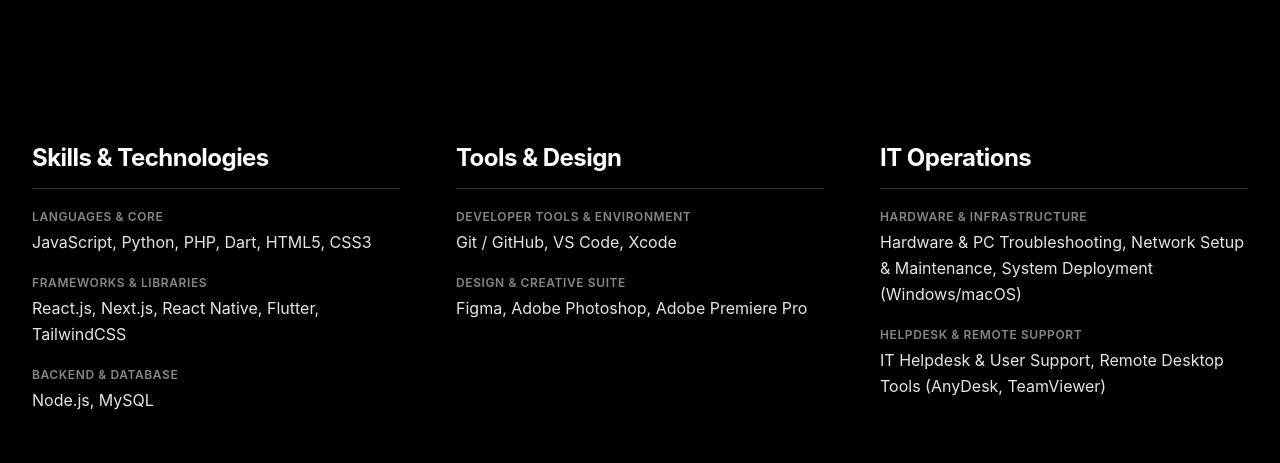
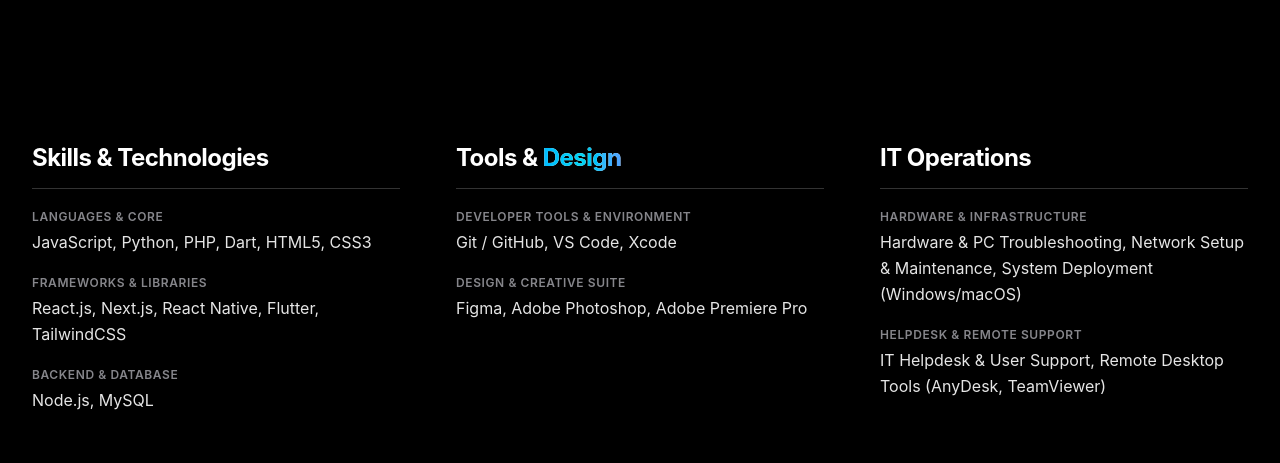
Before and after one commit to chainakon2002/portfolio, a React (Vite) app: page / in a window 1280 px wide. Shown: the part 3480-3943 px from the top of the page. Built offline with nearby package versions, Linux system fonts and the light colour scheme.

Commit message:
feat: add Apple-style reveal bloom for Design title and isolate category scroll triggers

```diff
--- a/src/components/sections/Performance.jsx
+++ b/src/components/sections/Performance.jsx
@@ -113,7 +113,19 @@
     ],
   },
   {
-    title: "Tools & Design",
+    title: (
+      <>
+        Tools &{" "}
+        <span className="relative inline-block">
+          {/* เริ่มต้นเป็นสีขาวปกติ */}
+          <span className="text-white">Design</span>
+          {/* ค่อยๆ เปลี่ยนเป็นสี Gradient ฟ้าสดใสอย่างนุ่มนวลเมื่อเลื่อนมาถึง */}
+          <span className="absolute inset-0 bg-gradient-to-r from-sky-400 via-cyan-400 to-blue-400 bg-clip-text text-transparent design-bloom-text pointer-events-none select-none">
+            Design
+          </span>
+        </span>
+      </>
+    ),
     groups: [
       {
         label: "Developer Tools & Environment",
@@ -308,11 +320,11 @@
 
       {/* 🍎 APPLE-INSPIRED TECH SPECS & STACK (Columns) 🍎 */}
       <div className="w-full max-w-7xl px-4 sm:px-6 lg:px-8 pt-8 sm:pt-14 pb-28 z-10">
-        <RevealOnScroll>
-          {/* Apple Minimalist Spec Columns */}
-          <div className="grid grid-cols-1 md:grid-cols-3 gap-10 lg:gap-14 pt-4">
-            {skillCategories.map((cat, idx) => (
-              <div key={idx} className="flex flex-col">
+        {/* Apple Minimalist Spec Columns */}
+        <div className="grid grid-cols-1 md:grid-cols-3 gap-10 lg:gap-14 pt-4">
+          {skillCategories.map((cat, idx) => (
+            <RevealOnScroll key={idx}>
+              <div className="flex flex-col">
                 <h4 className="text-xl sm:text-2xl font-bold text-white tracking-tight pb-3.5 border-b border-white/20">
                   {cat.title}
                 </h4>
@@ -330,9 +342,9 @@
                   ))}
                 </div>
               </div>
-            ))}
-          </div>
-        </RevealOnScroll>
+            </RevealOnScroll>
+          ))}
+        </div>
       </div>
     </section>
   );
--- a/src/index.css
+++ b/src/index.css
@@ -281,3 +281,14 @@
   left: 15%;
   z-index: 3;
 }
+
+/* 🎨 Apple Reveal Bloom for "Design" */
+.design-bloom-text {
+  opacity: 0;
+  transition: opacity 1.8s cubic-bezier(0.16, 1, 0.3, 1) 1.4s;
+  will-change: opacity;
+}
+
+.reveal.visible .design-bloom-text {
+  opacity: 1;
+}
```
